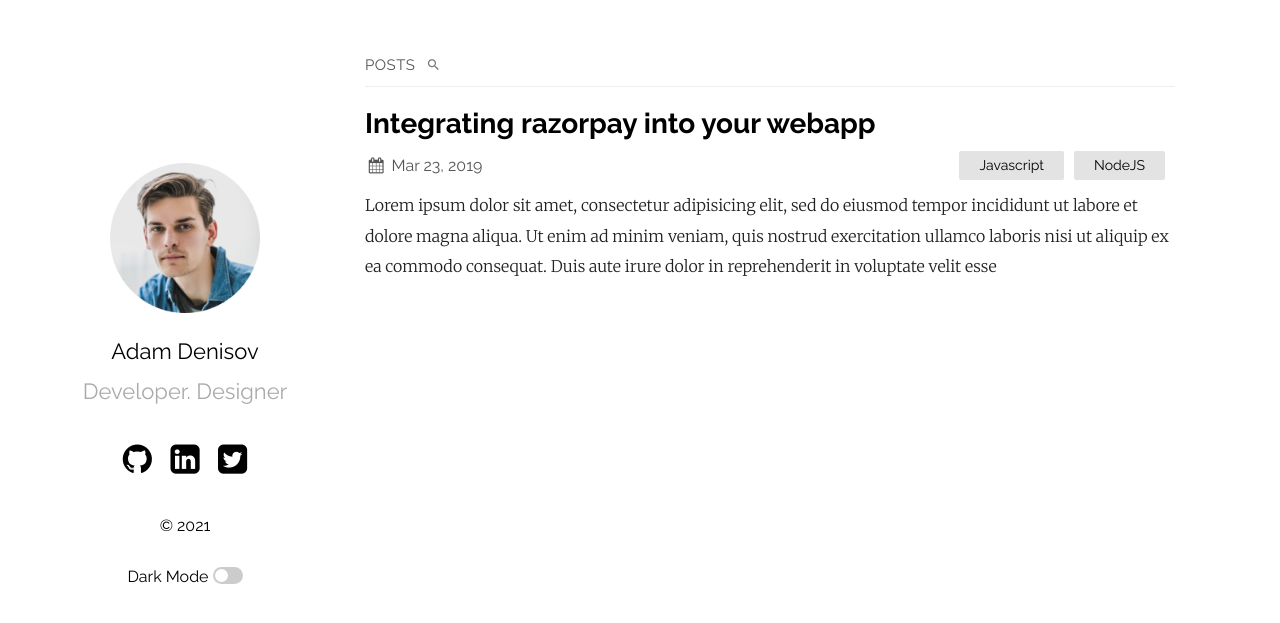
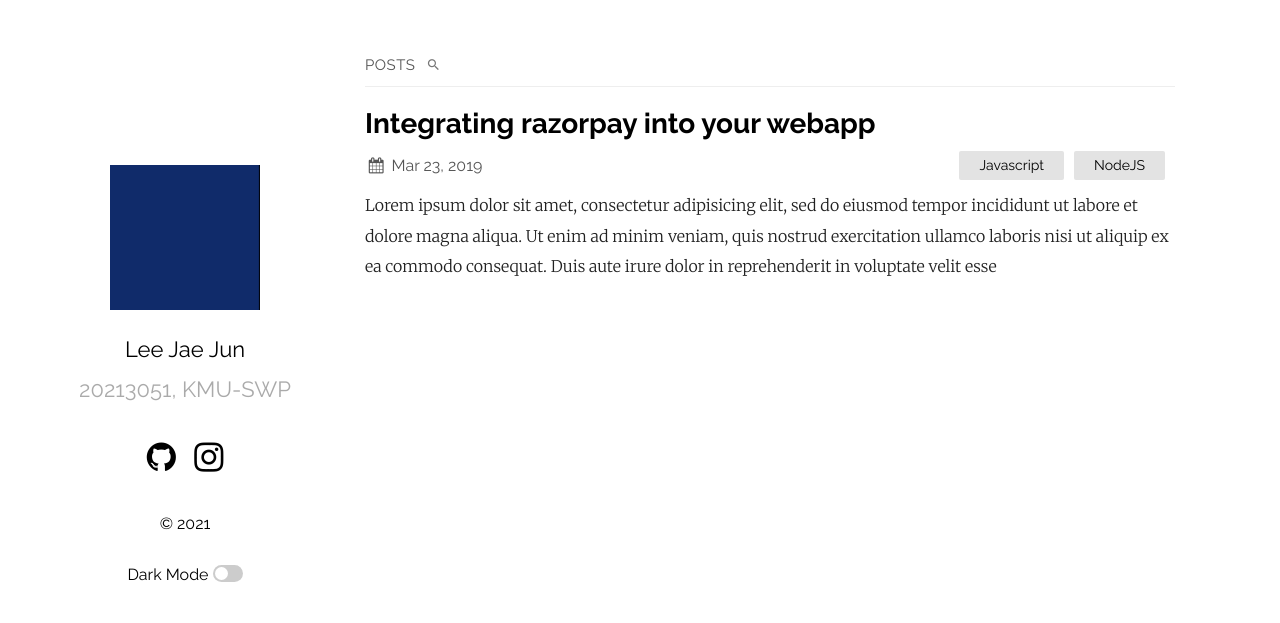
Before and after one commit to DAEDUN/pentatonix.github.io, a Jekyll site: the page built from index.md, in a window 1280 px wide. Shown: the top 623 px of the page. Built offline with Jekyll 4.4.1, drawn with Linux system fonts in a browser that asks for light colours.

```diff
--- a/_config.yml
+++ b/_config.yml
@@ -12,13 +12,13 @@ show_excerpts: true # set to true to show excerpts on the homepage
 sass:
   sass_dir: _sass
 plainwhite:
-  name: Adam Denisov
-  tagline: Developer. Designer
+  name: Lee Jae Jun
+  tagline: 20213051, KMU-SWP
   date_format: "%b %-d, %Y"
   sitemap: true # set to true to generate sitemap.xml content
   search: true # set to true to enable searchbar
   dark_mode: true # set to true to add dark mode toggle
-  portfolio_image: "assets/portfolio.png" # the path from the base directory of the site to the image to display (no / at the start)
+  portfolio_image: "assets/profile.png" # the path from the base directory of the site to the image to display (no / at the start)
   html_lang: "en" # set the lang attribute of the <html> tag for the pages. See here for a list of codes: https://www.w3schools.com/tags/ref_country_codes.asp
   condensed_mobile:
     #- home
@@ -26,9 +26,8 @@ plainwhite:
     - post
   # generate social links in footer
   social_links:
-    twitter: samarsault
-    github:  samarsault
-    linkedIn: in/samarsault
+    instagram: d1wowns
+    github:  DAEDUN
     #dribbble: jekyll
     #flickr:   jekyll
     #instagram: jekyll
```
Also changed, not shown: assets/portfolio.png (deleted), assets/profile.PNG (added).
